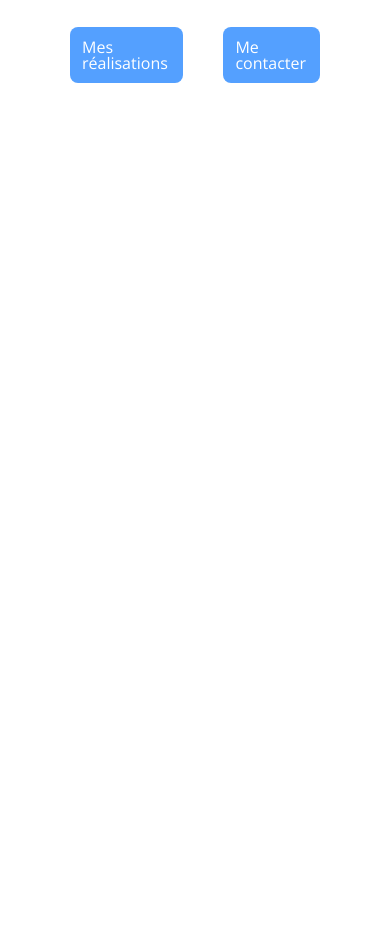
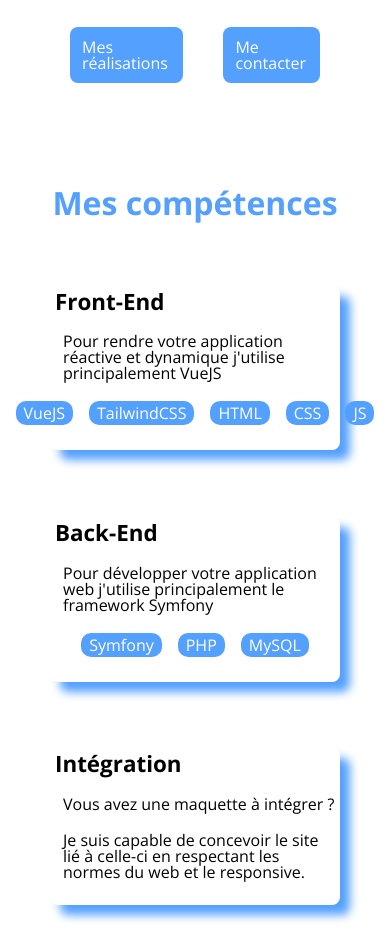
Before and after one commit to julienallexandre/julien-allexandre.fr, a PHP site: page / in a window 390 px wide. Shown: the part 268-1206 px from the top of the page. Before the commit the page ends 351 px from the top, so only its background shows below. Run offline with PHP 8.4, Linux system fonts and the light colour scheme.

Commit message:
feat: creation of the mobile skills section

```diff
--- a/assets/styles/style.css
+++ b/assets/styles/style.css
@@ -9,6 +9,8 @@
     4. Presentation
         4.1 Mobile
         4.2 Desktop
+    5. Skills
+        5.1 Mobile
  */
 
 /*
@@ -256,3 +258,56 @@ html * {
     }
 
 }
+
+/*
+    Skills Mobile
+ */
+
+.competences {
+    height: calc(100vh - 60px);
+    margin: 0 50px;
+    display: flex;
+    flex-direction: column;
+    justify-content: space-around;
+}
+
+.competences__title {
+    font-weight: 700;
+    font-size: 2rem;
+    color: var(--blue-ligth);
+    text-align: center;
+}
+
+.competence {
+    padding: 5px;
+    border-radius: 0 8px 8px 8px;
+    box-shadow: 10px 10px 10px var(--blue-ligth);
+}
+
+.competence__title {
+    font-weight: 700;
+    font-size: 1.4rem;
+}
+
+.competence__description {
+    margin-left: 8px;
+    margin-bottom: 20px;
+}
+
+.competence__bloc {
+    margin: 20px 0;
+}
+
+.competence__list {
+    display: flex;
+    justify-content: center;
+}
+
+.competence__list-item {
+    margin: 0 8px;
+    padding: 4px 8px;
+    color: white;
+    font-weight: 300;
+    background: var(--blue-ligth);
+    border-radius: 10px;
+}
--- a/index.php
+++ b/index.php
@@ -18,7 +18,7 @@
         <h4 class="menu__logo">JA</h4>
         <ul class="menu__bar" id="menu_bar">
             <li class="menu__item">
-                <a href="" class="menu__link">Compétences</a>
+                <a href="#competences" class="menu__link">Compétences</a>
             </li>
             <li class="menu__item">
                 <a href="" class="menu__link">Réalisations</a>
@@ -51,6 +51,40 @@
         </div>
     </div>
 </section>
+<section class="competences" id="competences">
+    <h2 class="competences__title">Mes compétences</h2>
+    <div class="competence">
+        <h4 class="competence__title">Front-End</h4>
+        <div class="competence__bloc">
+            <p class="competence__description">Pour rendre votre application réactive et dynamique j'utilise principalement VueJS</p>
+            <ul class="competence__list">
+                <li class="competence__list-item">VueJS</li>
+                <li class="competence__list-item">TailwindCSS</li>
+                <li class="competence__list-item">HTML</li>
+                <li class="competence__list-item">CSS</li>
+                <li class="competence__list-item">JS</li>
+            </ul>
+        </div>
+    </div>
+    <div class="competence">
+        <h4 class="competence__title">Back-End</h4>
+        <div class="competence__bloc">
+            <p class="competence__description">Pour développer votre application web j'utilise principalement le framework Symfony</p>
+            <ul class="competence__list">
+                <li class="competence__list-item">Symfony</li>
+                <li class="competence__list-item">PHP</li>
+                <li class="competence__list-item">MySQL</li>
+            </ul>
+        </div>
+    </div>
+    <div class="competence">
+        <h4 class="competence__title">Intégration</h4>
+        <div class="competence__bloc">
+            <p class="competence__description">Vous avez une maquette à intégrer ?</p>
+            <p class="competence__description">Je suis capable de concevoir le site lié à celle-ci en respectant les normes du web et le responsive.</p>
+        </div>
+    </div>
+</section>
 
 <script src="assets/js/index.js"></script>
 </body>
```
